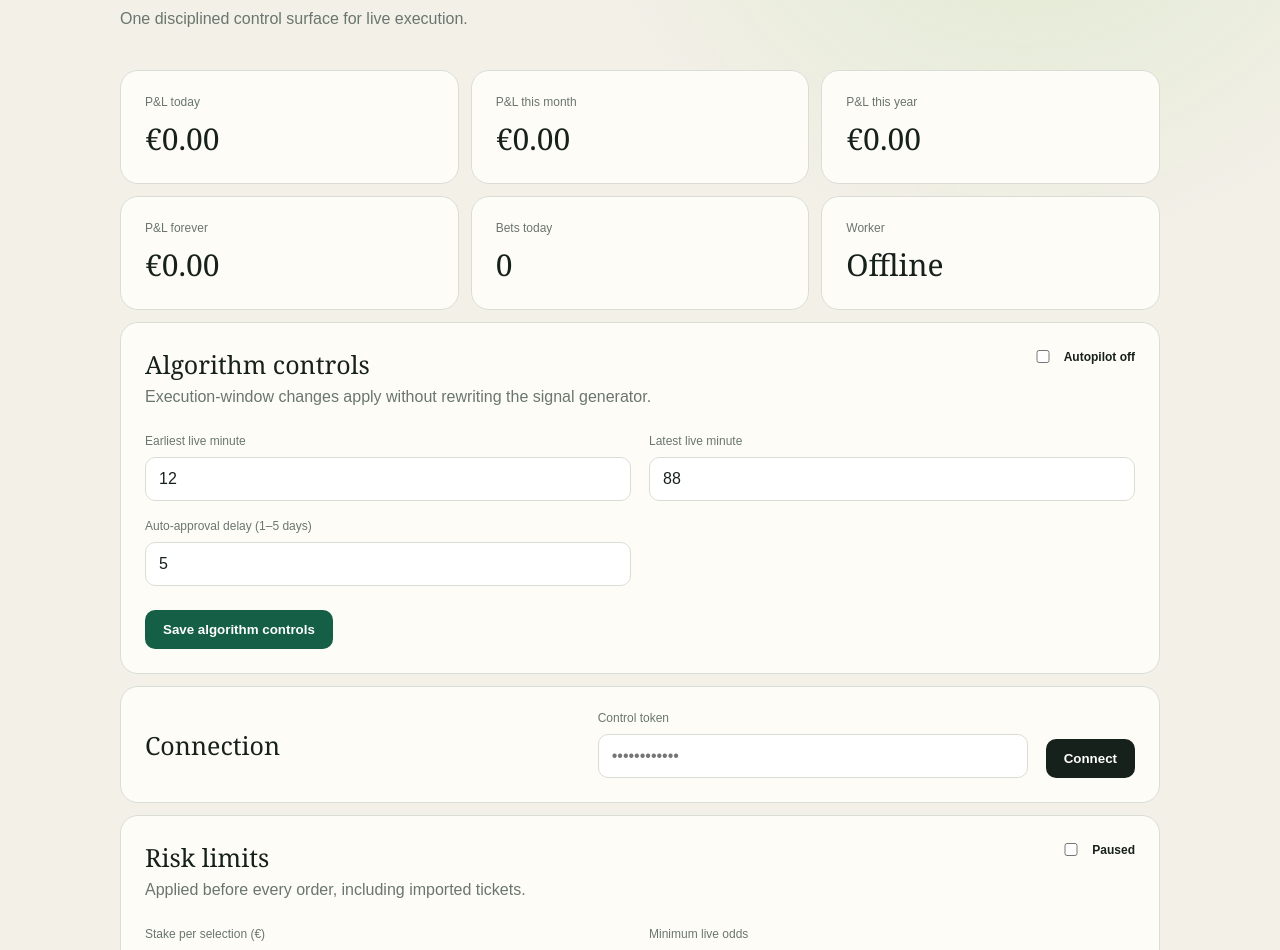
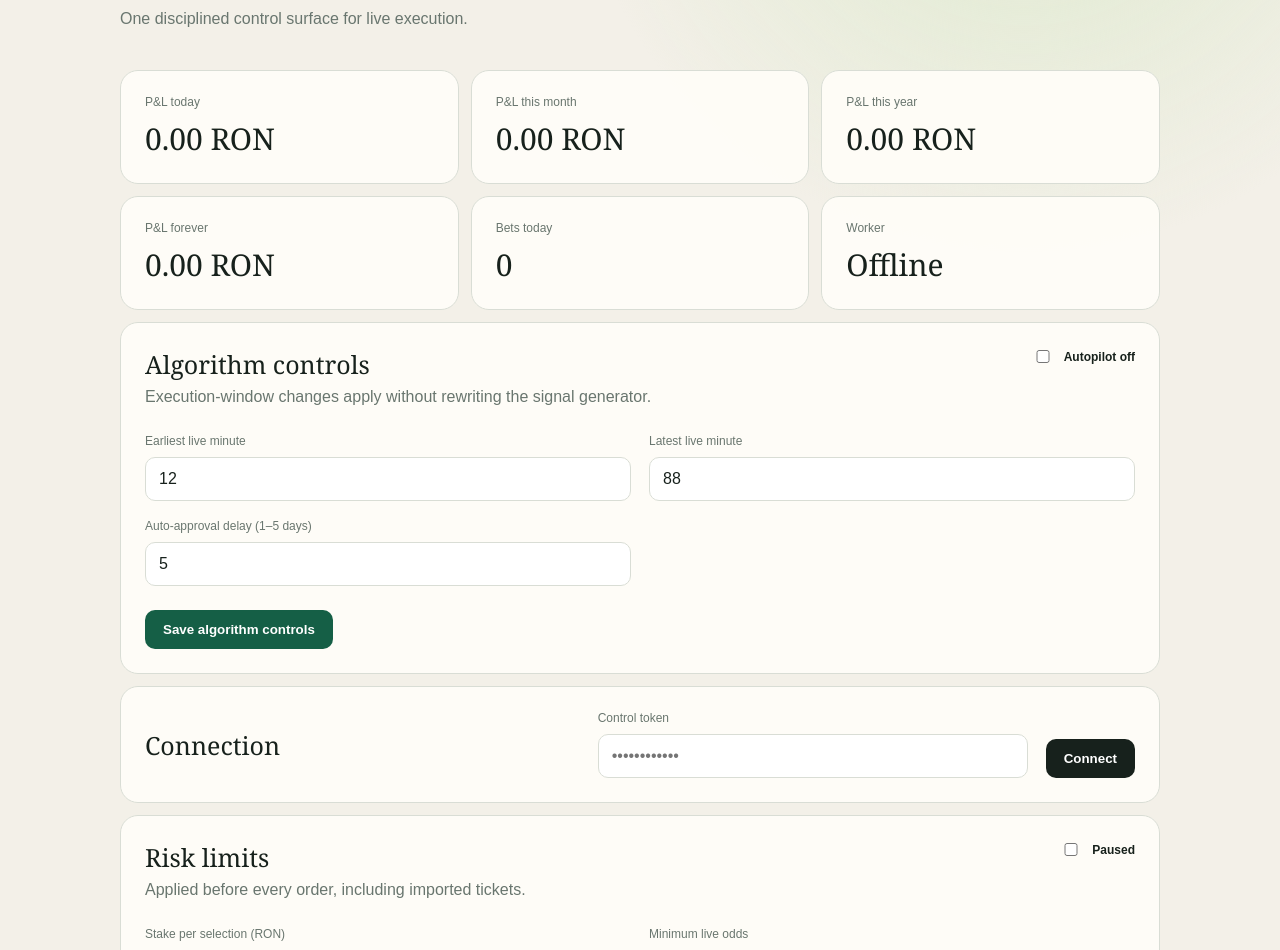
Before and after one commit to pariuverdero-byte/flashscore-scraper, a Next.js app in the folder control-plane/: page / in a window 1280 px wide. Shown: the part 202-1152 px from the top of the page. Built offline with nearby package versions, Linux system fonts and the light colour scheme.

Commit message:
Display Romanian account values in RON

```diff
--- a/control-plane/components/dashboard.tsx
+++ b/control-plane/components/dashboard.tsx
@@ -59,10 +59,10 @@ export default function Dashboard() {
   return <main>
     <header><div><p className="eyebrow">BETFAIR AUTOMATION</p><h1>LiveEdge Control</h1><p className="muted">One disciplined control surface for live execution.</p></div><div className={`mode ${status.mode}`}>{status.mode}</div></header>
     <section className="metrics">
-      <article><span>P&amp;L today</span><strong className={pnl.today < 0 ? "negative" : ""}>€{pnl.today.toFixed(2)}</strong></article>
-      <article><span>P&amp;L this month</span><strong className={pnl.month < 0 ? "negative" : ""}>€{pnl.month.toFixed(2)}</strong></article>
-      <article><span>P&amp;L this year</span><strong className={pnl.year < 0 ? "negative" : ""}>€{pnl.year.toFixed(2)}</strong></article>
-      <article><span>P&amp;L forever</span><strong className={pnl.forever < 0 ? "negative" : ""}>€{pnl.forever.toFixed(2)}</strong></article>
+      <article><span>P&amp;L today</span><strong className={pnl.today < 0 ? "negative" : ""}>{pnl.today.toFixed(2)} RON</strong></article>
+      <article><span>P&amp;L this month</span><strong className={pnl.month < 0 ? "negative" : ""}>{pnl.month.toFixed(2)} RON</strong></article>
+      <article><span>P&amp;L this year</span><strong className={pnl.year < 0 ? "negative" : ""}>{pnl.year.toFixed(2)} RON</strong></article>
+      <article><span>P&amp;L forever</span><strong className={pnl.forever < 0 ? "negative" : ""}>{pnl.forever.toFixed(2)} RON</strong></article>
       <article><span>Bets today</span><strong>{status.betsToday}</strong></article>
       <article><span>Worker</span><strong>{status.lastHeartbeat ? "Online" : "Offline"}</strong></article>
     </section>
@@ -71,12 +71,12 @@ export default function Dashboard() {
     </section>
     <section className="panel auth"><h2>Connection</h2><label><span>Control token</span><input type="password" value={token} onChange={(event) => setToken(event.target.value)} placeholder="••••••••••••" /></label><button onClick={load}>Connect</button></section>
     <section className="panel"><div className="panelTitle"><div><h2>Risk limits</h2><p>Applied before every order, including imported tickets.</p></div><label className="switch"><input type="checkbox" checked={config.enabled} onChange={(event) => setConfig({ ...config, enabled: event.target.checked })} /><span>{config.enabled ? "Enabled" : "Paused"}</span></label></div>
-      <div className="grid">{numberField("stakePerBet", "Stake per selection (€)", .01)}{numberField("minLiveOdds", "Minimum live odds", .01)}{numberField("minLiveConfidence", "Minimum live confidence (%)", 1)}{numberField("maxDailyLoss", "Maximum daily loss (€)", 1)}{numberField("dailyTakeProfit", "Daily take-profit (€)", 1)}{numberField("maxSignalAgeSeconds", "Maximum signal age (seconds)", 1)}</div>
+      <div className="grid">{numberField("stakePerBet", "Stake per selection (RON)", .01)}{numberField("minLiveOdds", "Minimum live odds", .01)}{numberField("minLiveConfidence", "Minimum live confidence (%)", 1)}{numberField("maxDailyLoss", "Maximum daily loss (RON)", 1)}{numberField("dailyTakeProfit", "Daily take-profit (RON)", 1)}{numberField("maxSignalAgeSeconds", "Maximum signal age (seconds)", 1)}</div>
       <button className="primary" onClick={save}>Save controls</button>
     </section>
     <section className="panel"><div className="panelTitle"><div><h2>Transactions</h2><p>Submitted and settled Betfair singles.</p></div></div>
       <div className="filters"><label><span>From</span><input type="date" value={from} onChange={(event) => setFrom(event.target.value)} /></label><label><span>To</span><input type="date" value={to} onChange={(event) => setTo(event.target.value)} /></label><label><span>Type</span><select value={kind} onChange={(event) => setKind(event.target.value)}><option value="all">All</option><option value="live">Live</option><option value="ticket">Tickets</option></select></label><button onClick={loadTransactions}>Apply filter</button></div>
-      <div className="tableWrap"><table><thead><tr><th>Date</th><th>Type</th><th>Event</th><th>Selection</th><th>Confidence</th><th>Odds</th><th>Stake</th><th>Status</th><th>P&amp;L</th></tr></thead><tbody>{transactions.map((row) => <tr key={String(row.id)}><td>{String(row.submitted_at ?? "").slice(0, 16).replace("T", " ")}</td><td>{String(row.kind ?? "")}</td><td>{String(row.event_name ?? "")}</td><td>{String(row.selection_text ?? "")}</td><td>{row.confidence == null ? "—" : `${row.confidence}%`}</td><td>{String(row.available_odds ?? "")}</td><td>€{String(row.stake ?? "")}</td><td>{String(row.status ?? "")}</td><td>{row.profit == null ? "—" : `€${row.profit}`}</td></tr>)}</tbody></table></div>
+      <div className="tableWrap"><table><thead><tr><th>Date</th><th>Type</th><th>Event</th><th>Selection</th><th>Confidence</th><th>Odds</th><th>Stake</th><th>Status</th><th>P&amp;L</th></tr></thead><tbody>{transactions.map((row) => <tr key={String(row.id)}><td>{String(row.submitted_at ?? "").slice(0, 16).replace("T", " ")}</td><td>{String(row.kind ?? "")}</td><td>{String(row.event_name ?? "")}</td><td>{String(row.selection_text ?? "")}</td><td>{row.confidence == null ? "—" : `${row.confidence}%`}</td><td>{String(row.available_odds ?? "")}</td><td>{String(row.stake ?? "")} RON</td><td>{String(row.status ?? "")}</td><td>{row.profit == null ? "—" : `${row.profit} RON`}</td></tr>)}</tbody></table></div>
     </section>
     <section className="panel"><h2>Monthly algorithm review</h2><p>{reviews.length ? `${String(reviews[0].period_start)} — ${String(reviews[0].period_end)} · ${String(reviews[0].sample_size)} settled live bets` : "The first report will be generated on the first day of next month."}</p><div className="proposals">{proposals.filter((item) => item.status === "pending").map((item) => <article key={String(item.id)}><div><strong>Proposed change</strong><p>{String(item.rationale ?? "")}</p><small>{JSON.stringify(item.proposed_config)} · auto-apply: {String(item.auto_apply_at).slice(0, 16).replace("T", " ")}</small></div><div><button onClick={() => decide(item.id, "approve")}>Approve</button><button className="secondary" onClick={() => decide(item.id, "reject")}>Reject</button></div></article>)}</div></section>
     <section className="notice"><span>STATUS</span><p>{message}</p><small>{status.lastMessage}</small></section>
```
